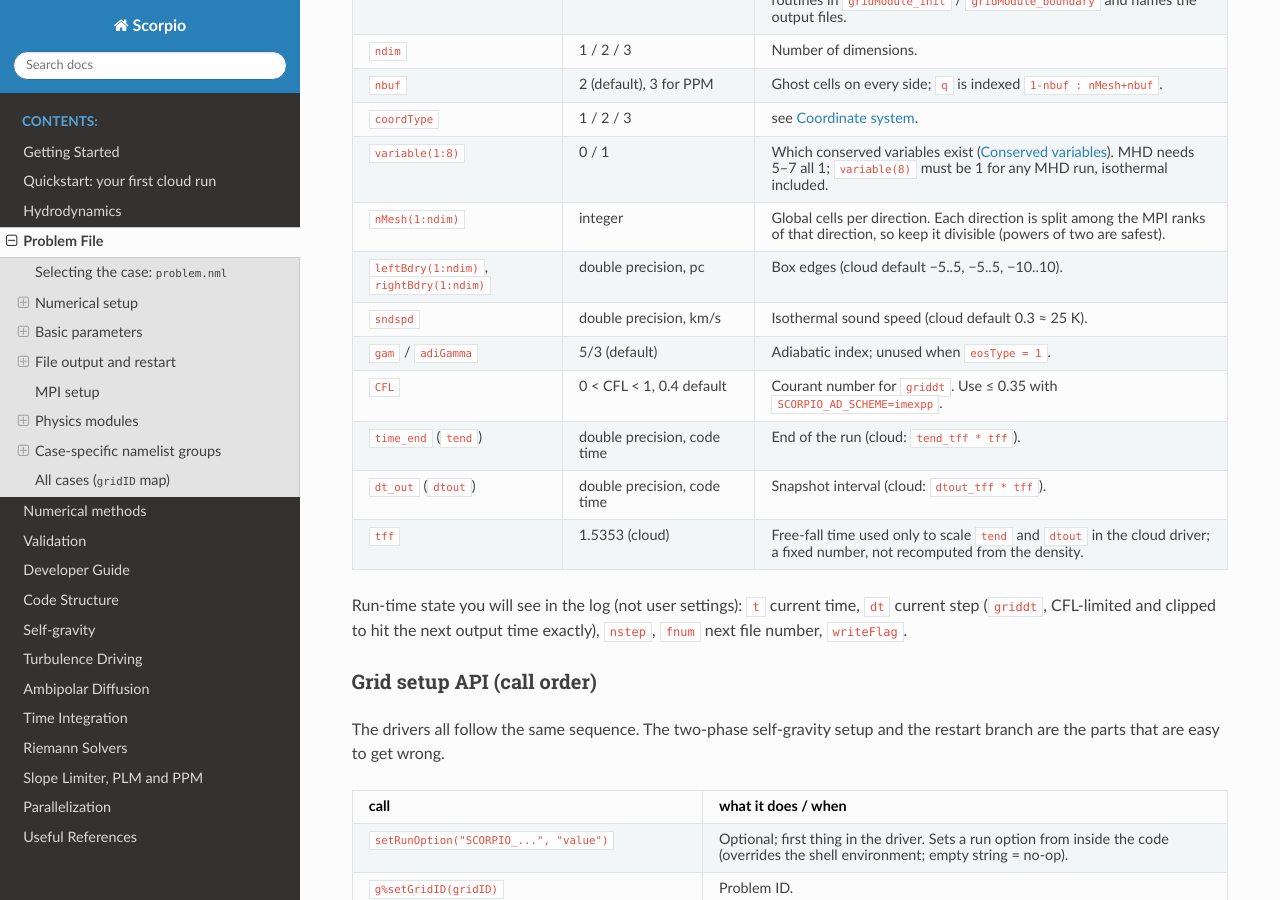
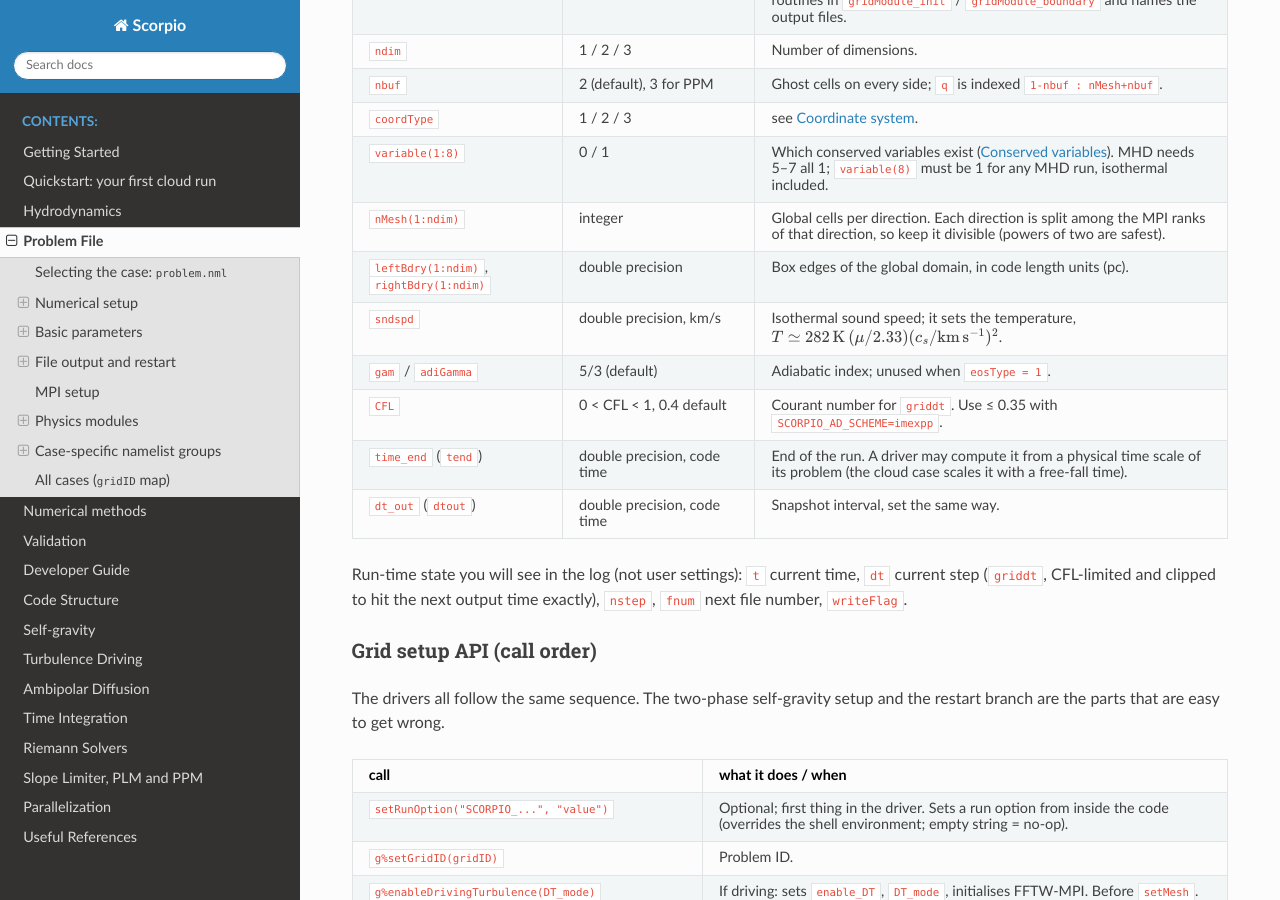
Before and after one commit to holam1hk/Scorpio-Docs, a Sphinx documentation site: the page built from docs/source/problem_file.rst, in a window 1280 px wide and 900 px high, scrolled down 3424 px. Built offline with Sphinx 7.4.7 and the Read the Docs theme 3.1.0, drawn with Linux system fonts in a browser that asks for light colours; some of the changed text lies outside the part shown.

Commit message:
Problem File: drop the "cloud default" framing and the tff row
Values in the general tables are problem-specific — each driver sets its own —
so presenting the 20 pc cloud's values as defaults was misleading:

- the intro now says values are problem-specific instead of promising a
  "cloud default" column
- removed the "cloud default" tags from the EOS, Riemann-solver and limiter
  tables and from the turbulence-driving table
- box edges, sound speed, tend and dtout are described by what they mean
  rather than by the cloud's numbers
- removed the tff row from the basic parameters: it is a variable of the
  cloud driver, not a general setting
- limiter page: same phrasing fixed for minmod

The Case-specific namelist groups section (&cloud_nml, where tff is the
cloud's own scale) is unchanged.

Co-Authored-By: Claude Opus 5 <noreply@anthropic.com>

```diff
--- a/docs/source/limiter.rst
+++ b/docs/source/limiter.rst
@@ -60,13 +60,13 @@ With :math:`a = W_{i-1}`, :math:`b = W_i`, :math:`c = W_{i+1}` (the code's
    * - 3
      - ``minmod``
      - the smaller-magnitude of :math:`b-a` and :math:`c-b` if they agree in sign, else 0
-     - most diffusive; cloud default
+     - most diffusive, and the safest at strong shocks
 
 The choice matters more than one might expect: on the 2D field-loop test the
 retained magnetic energy after eight crossings is 0.66 (minmod), 0.84 (van
 Leer), 0.88 (MC) — and 0.93 with PPM. ``minmod`` is the safest at strong
-shocks, which is why the cloud case uses it; for advection-dominated problems
-MC (``limiterType = 2``) is the better PLM choice.
+shocks; for advection-dominated problems MC (``limiterType = 2``) is the
+better PLM choice.
 
 ``zslop3`` and ``minmod3`` (interface ``limiter3``) are the variants for the
 cylindrical coordinates (``solverIsoMHD2D``, ``solverIso2D``): they take the
--- a/docs/source/problem_file.rst
+++ b/docs/source/problem_file.rst
@@ -20,9 +20,9 @@ A Scorpio run is configured on three levels:
    reconstruction, dual energy, the failsafe ladder, or the ion–neutral
    coupling scheme. No recompilation.
 
-All names below are the ones in the current source; the tables list the value
-each setting takes in the 20 pc cloud driver as "cloud default" where that is
-useful.
+All names below are the ones in the current source. Values are
+problem-specific: each driver sets its own, so the tables give the meaning and
+the allowed values, not a value you should expect.
 
 
 Selecting the case: ``problem.nml``
@@ -95,9 +95,9 @@ Numerical setup
 
 These integers are set in the driver through ``setMesh`` (``coordType``),
 ``setBoundaryType``, ``setEoS``, ``setSolverType`` and ``setSlopeLimiter``.
-For a normal user the coordinate system, boundary condition and equation of
-state must be chosen; the Riemann solver and limiter can be left at the cloud
-defaults (HLLD, minmod).
+The coordinate system, boundary condition and equation of state follow from
+the problem; the Riemann solver and the limiter are a numerical choice
+(HLLD with minmod is the usual one for MHD).
 
 .. _sec:coordtype:
 
@@ -156,7 +156,7 @@ Equation of state
      - notes
    * - isothermal, :math:`P=c_s^2\rho`
      - 1
-     - ``setSoundSpeed(snd=...)``; cloud default
+     - ``setSoundSpeed(snd=...)``
    * - adiabatic, :math:`P=(\Gamma-1)e_{\rm int}`
      - 2
      - ``setAdiGamma(gam=...)``; dual energy available in 2D/3D Cartesian MHD
@@ -185,8 +185,8 @@ Riemann solver
      -
    * - HLLD (MHD)
      - 5
-     - Miyoshi & Kusano (2005); cloud default. Both isothermal and adiabatic
-       variants exist and are chosen from ``eosType``.
+     - Miyoshi & Kusano (2005). Both isothermal and adiabatic variants exist
+       and are chosen from ``eosType``.
 
 Slope limiter and reconstruction
 --------------------------------
@@ -209,7 +209,7 @@ Slope limiter and reconstruction
      -
    * - minmod
      - 3
-     - cloud default
+     - the most diffusive, and the safest at strong shocks
 
 Reconstruction is piecewise-linear (PLM) by default. Piecewise-parabolic
 reconstruction (PPM, Colella & Woodward 1984) is selected at run time with
@@ -259,11 +259,12 @@ dimensions, the mesh, the box, the end time and the sound speed (or
      - Global cells per direction. Each direction is split among the MPI ranks
        of that direction, so keep it divisible (powers of two are safest).
    * - ``leftBdry(1:ndim)``, ``rightBdry(1:ndim)``
-     - double precision, pc
-     - Box edges (cloud default −5..5, −5..5, −10..10).
+     - double precision
+     - Box edges of the global domain, in code length units (pc).
    * - ``sndspd``
      - double precision, km/s
-     - Isothermal sound speed (cloud default 0.3 ≈ 25 K).
+     - Isothermal sound speed; it sets the temperature,
+       :math:`T \simeq 282\,{\rm K}\,(\mu/2.33)(c_s/{\rm km\,s^{-1}})^2`.
    * - ``gam`` / ``adiGamma``
      - 5/3 (default)
      - Adiabatic index; unused when ``eosType = 1``.
@@ -272,14 +273,11 @@ dimensions, the mesh, the box, the end time and the sound speed (or
      - Courant number for ``griddt``. Use ≤ 0.35 with ``SCORPIO_AD_SCHEME=imexpp``.
    * - ``time_end`` (``tend``)
      - double precision, code time
-     - End of the run (cloud: ``tend_tff * tff``).
+     - End of the run. A driver may compute it from a physical time scale of its
+       problem (the cloud case scales it with a free-fall time).
    * - ``dt_out`` (``dtout``)
      - double precision, code time
-     - Snapshot interval (cloud: ``dtout_tff * tff``).
-   * - ``tff``
-     - 1.5353 (cloud)
-     - Free-fall time used only to scale ``tend`` and ``dtout`` in the cloud driver;
-       a fixed number, not recomputed from the density.
+     - Snapshot interval, set the same way.
 
 Run-time state you will see in the log (not user settings): ``t`` current
 time, ``dt`` current step (``griddt``, CFL-limited and clipped to hit the next
@@ -475,13 +473,13 @@ the injected kinetic energy equals the requested value.
      - notes
    * - ``DriveTurbulence``
      - ``.true.`` / ``.false.``
-     - Master switch in the driver (``enableDrivingTurbulence``); cloud default on; namelist ``cloud_driving``.
+     - Master switch in the driver (``enableDrivingTurbulence``); for the cloud case also ``cloud_driving`` in the namelist.
    * - ``DT_mode``
      - 0 / 1
      - 0: one kick at :math:`t=0`. 1: kick at :math:`t=0` and then every ``dt_turb`` until ``n_turb`` kicks are done.
    * - ``E_turb_tot``
      - double precision, :math:`M_\odot` km\ :sup:`2` s\ :sup:`-2`
-     - Total kinetic energy injected over all kicks (cloud default 4.5 = :math:`9.0\times10^{43}` erg).
+     - Total kinetic energy injected over all kicks, in :math:`M_\odot\,{\rm km^2\,s^{-2}}` (4.5 of them are :math:`9.0\times10^{43}` erg).
    * - ``n_turb``
      - integer
      - Number of kicks; each injects ``E_turb = E_turb_tot / n_turb`` (= ``Energy_DT``).
```
